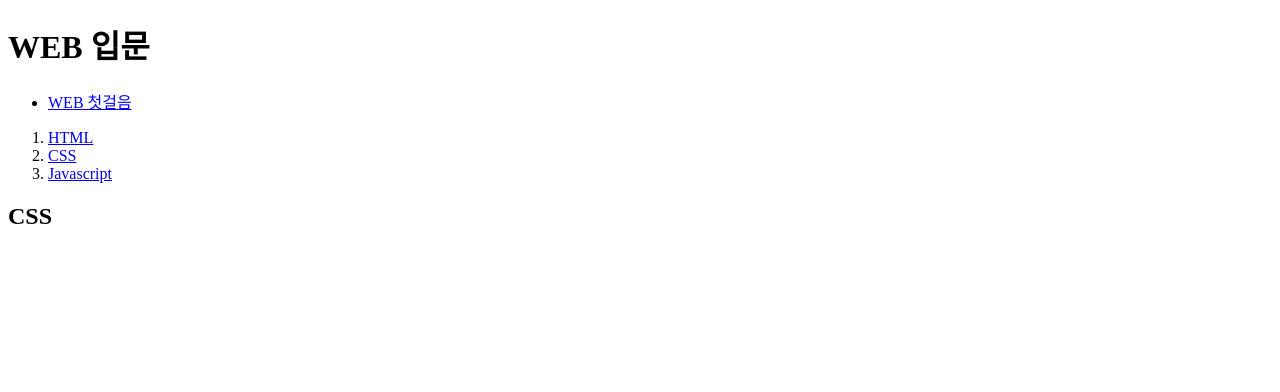
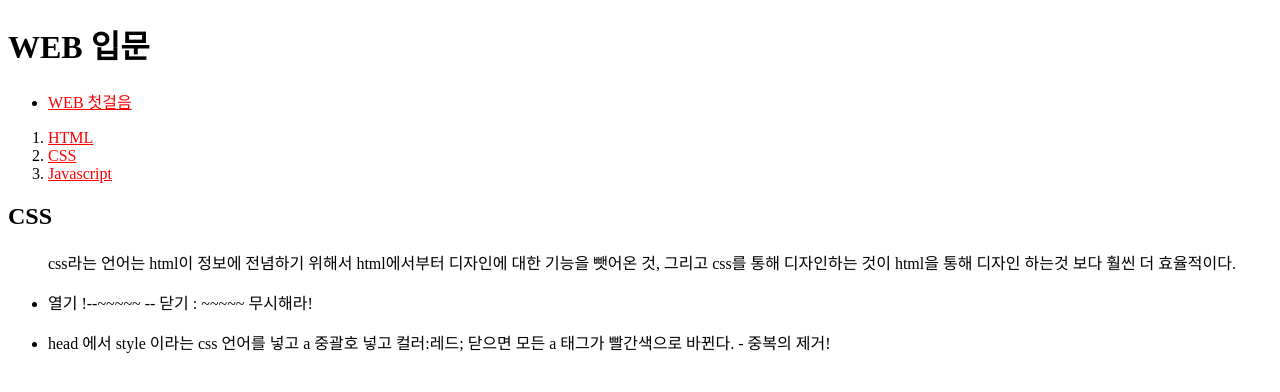
Before and after one commit to ChoiByoungMin/web-first-step, a plain HTML site: page 3.html in a window 1280 px wide. Drawn offline with Linux system fonts and the light colour scheme.

Commit message:
728수정

```diff
--- a/3.html
+++ b/3.html
@@ -3,6 +3,11 @@
 <head>
     <title>web 입문1 - css</title>
     <meta charset="utf-8">
+    <style>
+        a {
+            color:red;
+        }
+    </style>
 </head>
 <body>
     <h1> WEB 입문 </h1>
@@ -14,9 +19,33 @@
     <li><a href="3.html"> CSS</a></li>
     <li><a href="4.html"> Javascript</a></li>
 </ol>
+<!--
+<h1> WEB 입문 </h1>
+<ul>
+    <li><a href="index.html"> WEB 첫걸음</a></li>
+</ul>
+<ol>
+    <li><a href="2.html"> HTML</a></li>
+    <li><a href="3.html"> CSS</a></li>
+    <li><a href="4.html"> Javascript</a></li>
+</ol>
+-->
 <h2>CSS</h2>
 <p>
-
+    <ul>
+        <p>
+        css라는 언어는 html이 정보에 전념하기 위해서
+        html에서부터 디자인에 대한 기능을 뺏어온 것,
+        그리고 css를 통해 디자인하는 것이 html을 통해 디자인 하는것 보다 훨씬 더 효율적이다.
+        </p>
+        <li>
+            <p>열기 !--~~~~~ -- 닫기 : ~~~~~ 무시해라!</p>
+        </li>
+        <li>
+            <p>head 에서 style 이라는 css 언어를 넣고 a 중괄호 넣고 컬러:레드; 닫으면 모든 a 태그가 빨간색으로 바뀐다.
+            - 중복의 제거!</p>
+        </li>
+    </ul>
 </p>
 </body>
 </html>
```
